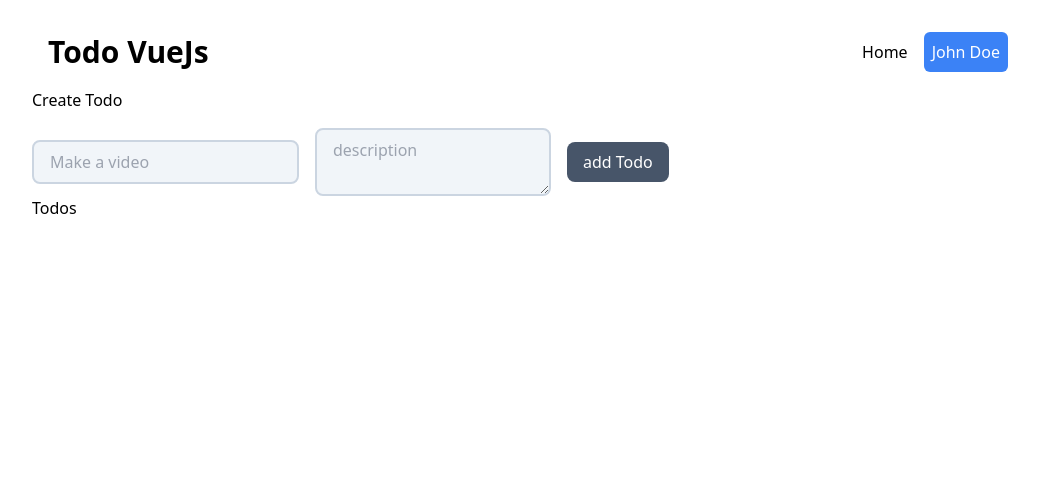
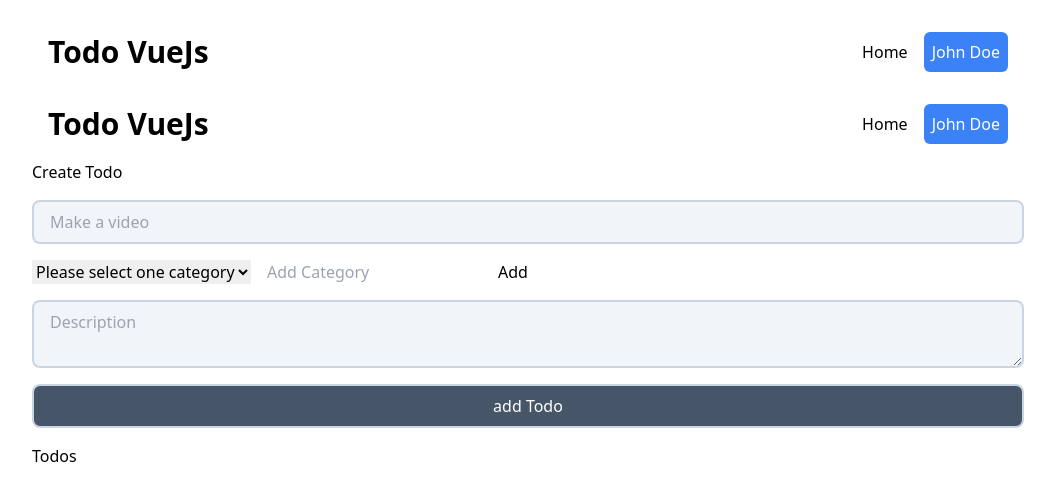
Before and after one commit to miicolas/TodoVueJs, a Vue app: page / in a window 1280 px wide. Both pictures are taken after typing "Sample" into the empty fields and a click on the button "Save". Shown: the top 500 px of the page, without its empty margins (112-1167 px from the left). Built offline with nearby package versions, Linux system fonts and the light colour scheme.

Commit message:
add category and categories

```diff
--- a/src/view/home.vue
+++ b/src/view/home.vue
@@ -1,11 +1,25 @@
 <script setup>
 import { ref, watch, computed } from "vue";
 import { useRouter } from "vue-router";
+import Header from "../components/Header.vue";
 
 const router = useRouter();
 const todos = ref([]);
 
+const categories = ref([
+  { id: 1, name: "Personal" },
+  { id: 2, name: "Work" },
+]);
+
+localStorage.setItem("categories", JSON.stringify(categories.value));
+
 todos.value = JSON.parse(localStorage.getItem("todos")) || [];
+
+const name = localStorage.getItem("name");
+
+if (!name) {
+  router.push({ path: "/" });
+}
 
 const sort_todo = computed(() =>
   todos.value.sort((a, b) => {
@@ -15,6 +29,19 @@ const sort_todo = computed(() =>
 
 const input_content = ref("");
 const input_description = ref("");
+const input_add_category = ref("");
+const input_category = ref("");
+
+const addCategory = () => {
+  if (input_add_category.value) {
+    categories.value.push({
+      id: Math.random().toString(36).substring(2, 15),
+      name: input_add_category.value,
+    });
+    localStorage.setItem("categories", JSON.stringify(categories.value));
+    input_add_category.value = "";
+  }
+};
 
 const addTodo = () => {
   if (input_content.value) {
@@ -23,6 +50,7 @@ const addTodo = () => {
       content: input_content.value,
       description: input_description.value,
       createAt: new Date().toLocaleString(),
+      category: input_category.value,
       done: false,
     });
     input_content.value = "";
@@ -30,19 +58,19 @@ const addTodo = () => {
   }
 };
 
-const deleteTodo = (todo) => {
+/* const deleteTodo = (todo) => {
   todos.value = todos.value.filter((item) => item.id !== todo.id);
   localStorage.setItem("todos", JSON.stringify(todos.value));
 };
 
 const editTodo = (todo) => {
   router.push({ path: `/todos/edit/${todo.id}` });
+}; */
+
+const viewTodo = (todo) => {
+  router.push({ name: "todoDetail", params: { id: todo.id } });
 };
 
-const viewTodo = (todo) => {
-  console.log(todo.id);
-  router.push({ path: `/todos/${todo.id}`, name: "todoDetail" });
-};
 watch(
   todos,
   (newValue) => {
@@ -51,31 +79,48 @@ watch(
   { deep: true }
 );
 </script>
+
 <template>
+  <Header />
+  <main>
     <section>
       <form @submit.prevent="addTodo" class="flex flex-col gap-4">
         <h4>Create Todo</h4>
-      <div class="flex items-center gap-4">
+        <div class="flex flex-col gap-4">
+          <div class="flex flex-col gap-4">
             <input
               type="text"
               v-model="input_content"
               placeholder="Make a video"
               class="bg-slate-100 text-slate-900 px-4 py-2 rounded-lg border-2 border-slate-300 focus:outline-none focus:border-blue-500 hover:bg-slate-200 transition-all duration-300"
             />
+            <div class="flex items-center gap-4">
+              <select v-model="input_category">
+                <option disabled value="">Please select one category</option>
+                <option v-for="category in categories" :key="category.id">
+                  {{ category.name }}
+                </option>
+              </select>
+              <div>
+                <input type="text" placeholder="Add Category" v-model="input_add_category"/>
+                <button @click="addCategory">Add</button>
+              </div>
+            </div>
             <textarea
               v-model="input_description"
-          placeholder="description"
+              placeholder="Description"
               class="bg-slate-100 text-slate-900 px-4 py-2 rounded-lg border-2 border-slate-300 focus:outline-none focus:border-blue-500 hover:bg-slate-200 transition-all duration-300"
             ></textarea>
+          </div>
           <input
             type="submit"
             value="add Todo"
-          class="bg-slate-600 hover:border-2 border-slate-300 text-white px-4 py-2 rounded-lg focus:outline-none focus:border-blue-500 hover:bg-slate-700 transition-all duration-300"
+            class="bg-slate-600 border-2 border-slate-300 text-white px-4 py-2 rounded-lg focus:outline-none focus:border-blue-500 hover:bg-slate-700 transition-all duration-300"
           />
         </div>
       </form>
     </section>
-  <section>
+    <section class="my-4">
       <h4>Todos</h4>
       <ul>
         <li
@@ -95,28 +140,17 @@ watch(
               class="bg-slate-100 text-slate-900 px-4 py-2 rounded-lg border-2 border-slate-300 focus:outline-none focus:border-blue-500 hover:bg-slate-200 transition-all duration-300"
             />
           </div>
-        <div class="flex items-center gap-4">
+          <div class="flex items-center gap-4 flex-wrap">
             <span>{{ todo.createAt }}</span>
             <button
               class="bg-blue-500 text-white px-4 py-2 rounded-lg"
-            @click.stop="editTodo(todo)"
+              @click.stop="viewTodo(todo)"
             >
-            Edit
+              View
             </button>
-          <button
-            class="bg-red-500 text-white px-4 py-2 rounded-lg"
-            @click.stop="deleteTodo(todo)"
-          >
-            Delete Todo
-          </button>
-          <RouterLink
-            :to="`/todos/${todo.id}`"
-            class="bg-blue-500 text-white px-4 py-2 rounded-lg"
-          >
-            Voir
-          </RouterLink>
           </div>
         </li>
       </ul>
     </section>
+  </main>
 </template>
```
Lines whose indentation alone changed are shown as unchanged.
